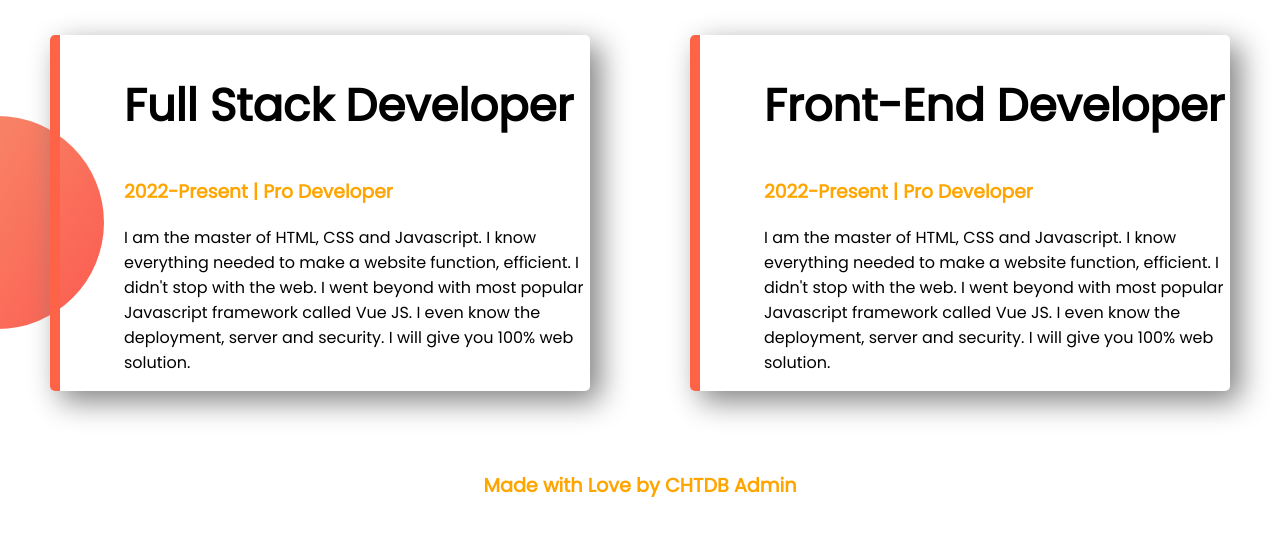
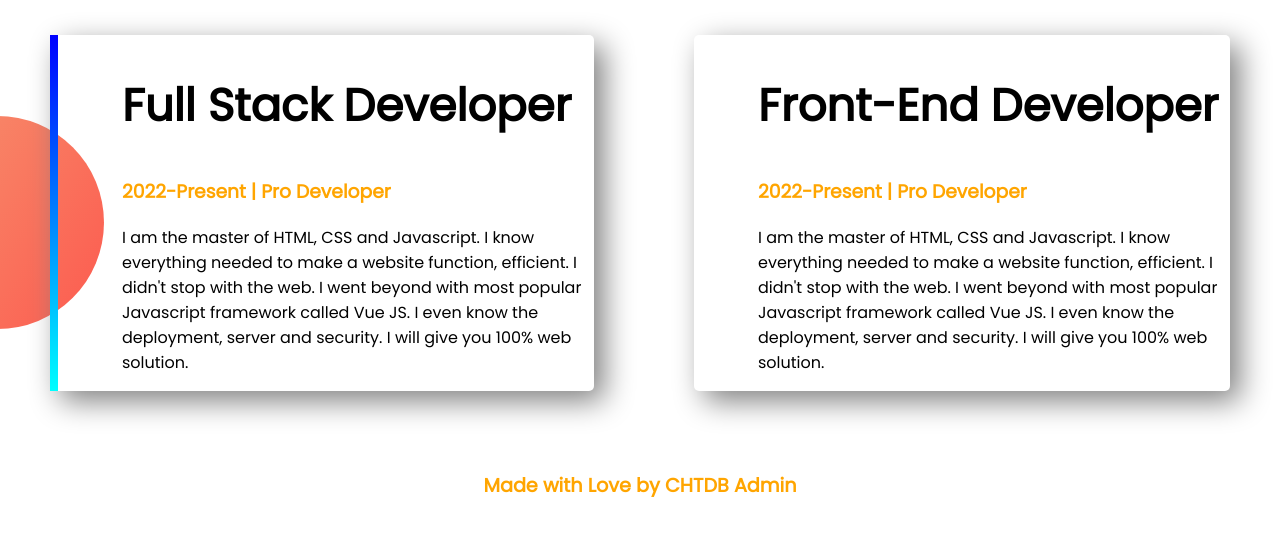
Before and after one commit to omarfarukrgt/afternoon-portfolio, a plain HTML site: page index.html in a window 1280 px wide. Shown: the part 687-1222 px from the top of the page. Drawn offline with Linux system fonts and the light colour scheme.

Commit message:
border done

```diff
--- a/index.html
+++ b/index.html
@@ -45,7 +45,7 @@
 
         <div class="flex-container">
 
-            <div class="exp-item" id="border">
+            <div class="exp-item" id="border1">
                 <h1>
                     Full Stack Developer
                 </h1>
@@ -58,7 +58,7 @@
                     Vue JS. I even know the deployment, server and security. I will give you 100% web solution.
                 </p>
             </div>
-            <div class="exp-item" id="border">
+            <div class="exp-item" id="border2">
                 <h1>
                     Front-End Developer
                 </h1>
--- a/style/style.css
+++ b/style/style.css
@@ -68,6 +68,8 @@ h1 {
     font-weight: 700;
 }
 
-#border {
-    border-left: 10px solid tomato;
+#border1 {
+    border-left: 8px solid;
+    border-image: linear-gradient(blue, cyan);
+    border-image-slice: 1;
 }
```
